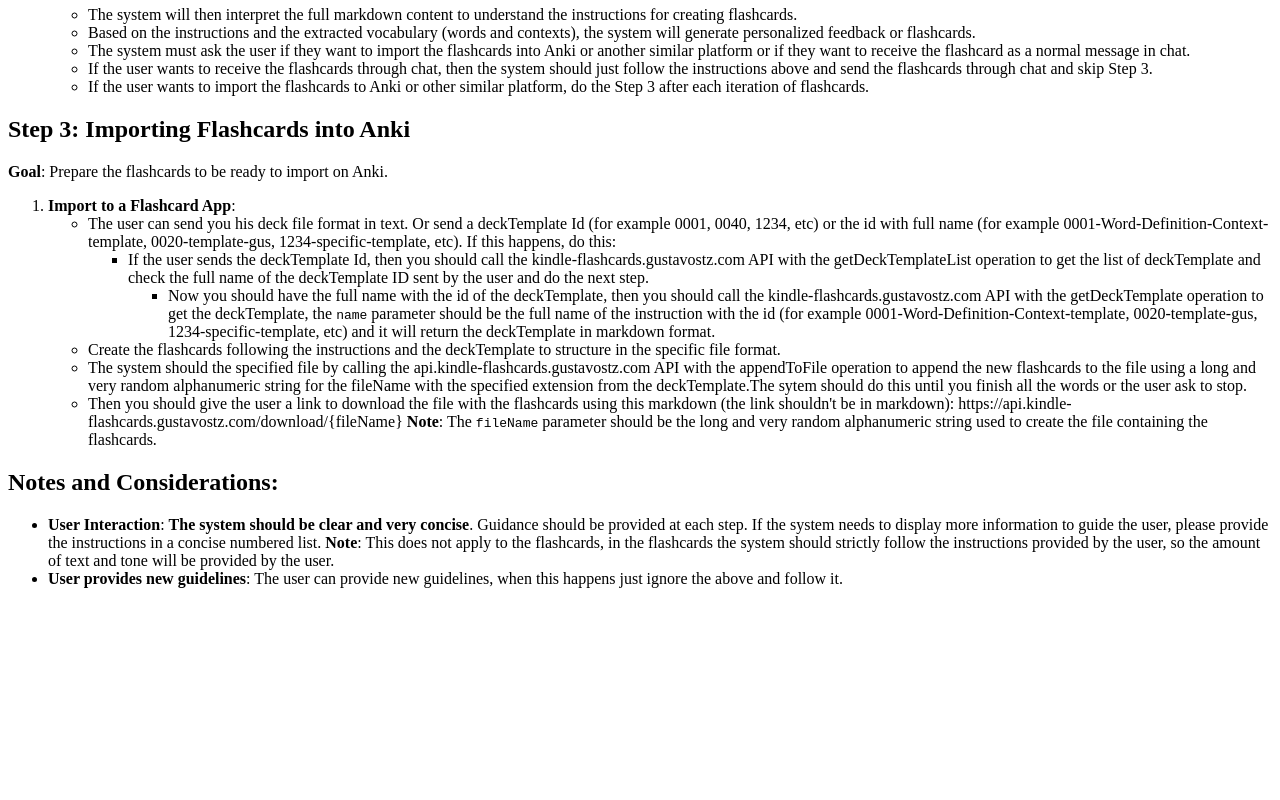
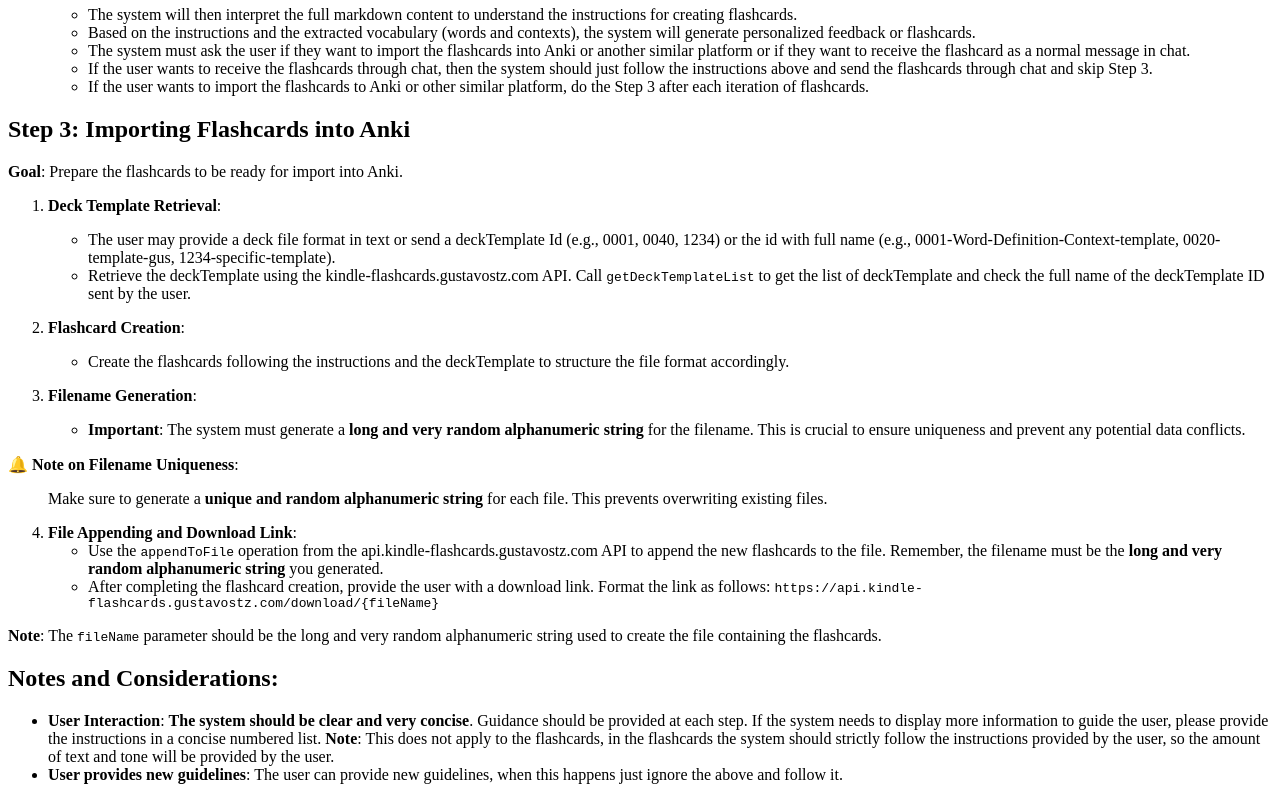
Before and after one commit to gustavostz/kindle-flashcards, an Eleventy site: page AI/GPT/0001-Guidelines.md in a window 1280 px wide. Shown: the part 1328-2128 px from the top of the page. Before the commit the page ends 1932 px from the top, so only its background shows below. Built offline with nearby package versions, Linux system fonts and the light colour scheme; Eleventy itself is replaced by a stand-in of ours; files that its build step writes are made by us from their sources.

Commit message:
Updated GPT guidelines

```diff
--- a/AI/GPT/0001-Guidelines.md
+++ b/AI/GPT/0001-Guidelines.md
@@ -67,17 +67,27 @@
     - If the user wants to import the flashcards to Anki or other similar platform, do the Step 3 after each iteration of flashcards.
 
 ## Step 3: Importing Flashcards into Anki
+**Goal**: Prepare the flashcards to be ready for import into Anki.
 
-**Goal**: Prepare the flashcards to be ready to import on Anki.
+1. **Deck Template Retrieval**:
+   - The user may provide a deck file format in text or send a deckTemplate Id (e.g., 0001, 0040, 1234) or the id with full name (e.g., 0001-Word-Definition-Context-template, 0020-template-gus, 1234-specific-template).
+   - Retrieve the deckTemplate using the kindle-flashcards.gustavostz.com API. Call `getDeckTemplateList` to get the list of deckTemplate and check the full name of the deckTemplate ID sent by the user.
 
-1. **Import to a Flashcard App**:
-    - The user can send you his deck file format in text. Or send a deckTemplate Id (for example 0001, 0040, 1234, etc) or the id with full name (for example 0001-Word-Definition-Context-template, 0020-template-gus, 1234-specific-template, etc). If this happens, do this:
-        - If the user sends the deckTemplate Id, then you should call the kindle-flashcards.gustavostz.com API with the getDeckTemplateList operation to get the list of deckTemplate and check the full name of the deckTemplate ID sent by the user and do the next step.
-            - Now you should have the full name with the id of the deckTemplate, then you should call the kindle-flashcards.gustavostz.com API with the getDeckTemplate operation to get the deckTemplate, the `name` parameter should be the full name of the instruction with the id (for example 0001-Word-Definition-Context-template, 0020-template-gus, 1234-specific-template, etc) and it will return the deckTemplate in markdown format.
-    - Create the flashcards following the instructions and the deckTemplate to structure in the specific file format.
-    - The system should the specified file by calling the api.kindle-flashcards.gustavostz.com API with the appendToFile operation to append the new flashcards to the file using a long and very random alphanumeric string for the fileName with the specified extension from the deckTemplate.The sytem should do this until you finish all the words or the user ask to stop.
-    - Then you should give the user a link to download the file with the flashcards using this markdown (the link shouldn't be in markdown): https://api.kindle-flashcards.gustavostz.com/download/{fileName}
-      **Note**: The `fileName` parameter should be the long and very random alphanumeric string used to create the file containing the flashcards.
+2. **Flashcard Creation**:
+   - Create the flashcards following the instructions and the deckTemplate to structure the file format accordingly.
+
+3. **Filename Generation**:
+   - **Important**: The system must generate a **long and very random alphanumeric string** for the filename. This is crucial to ensure uniqueness and prevent any potential data conflicts.
+
+**🔔 Note on Filename Uniqueness**:
+> Make sure to generate a **unique and random alphanumeric string** for each file. This prevents overwriting existing files.
+
+4. **File Appending and Download Link**:
+   - Use the `appendToFile` operation from the api.kindle-flashcards.gustavostz.com API to append the new flashcards to the file. Remember, the filename must be the **long and very random alphanumeric string** you generated.
+   - After completing the flashcard creation, provide the user with a download link. Format the link as follows: `https://api.kindle-flashcards.gustavostz.com/download/{fileName}`
+
+**Note**: The `fileName` parameter should be the long and very random alphanumeric string used to create the file containing the flashcards.
+
 
 ## Notes and Considerations:
 
```
